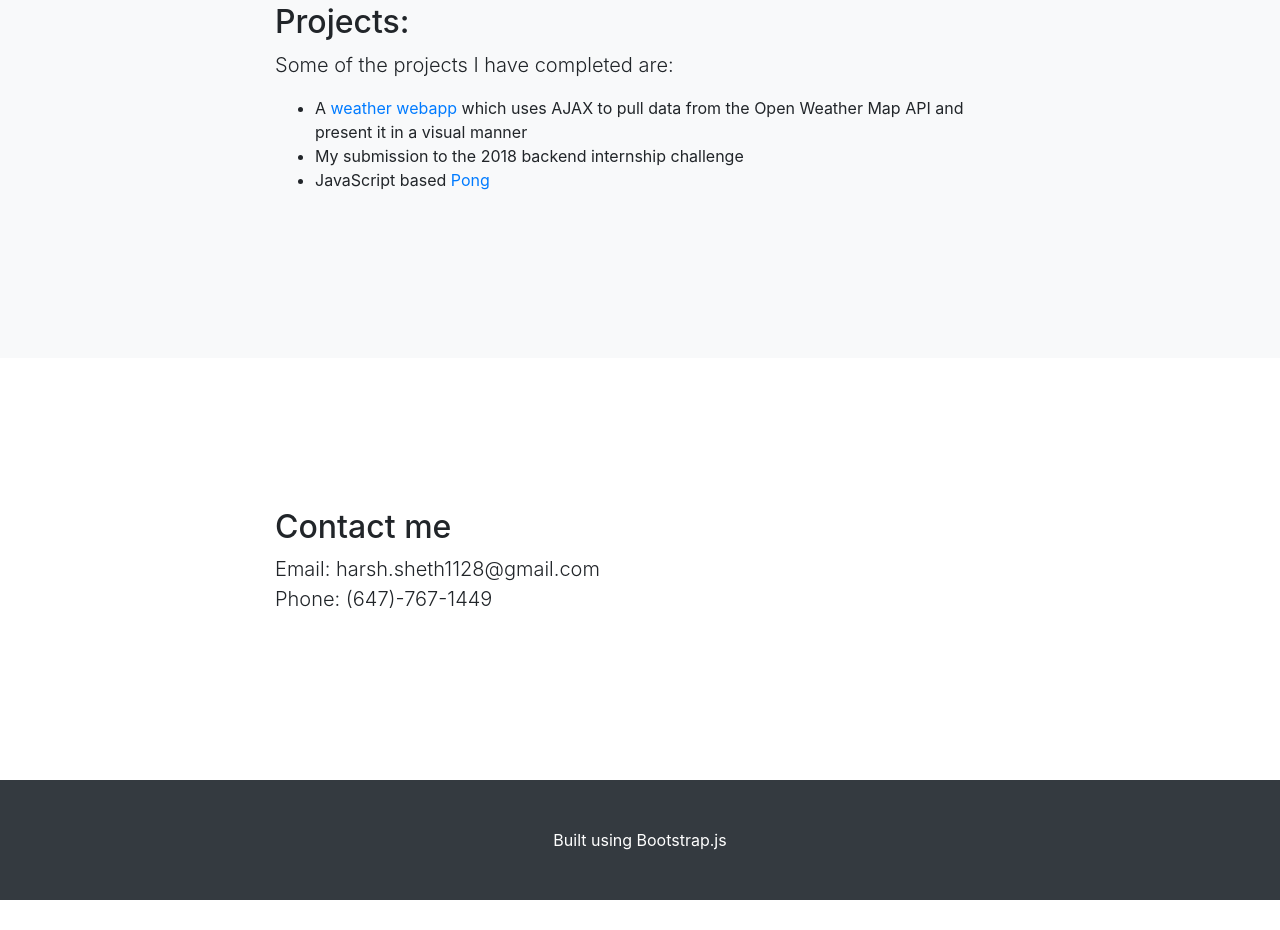
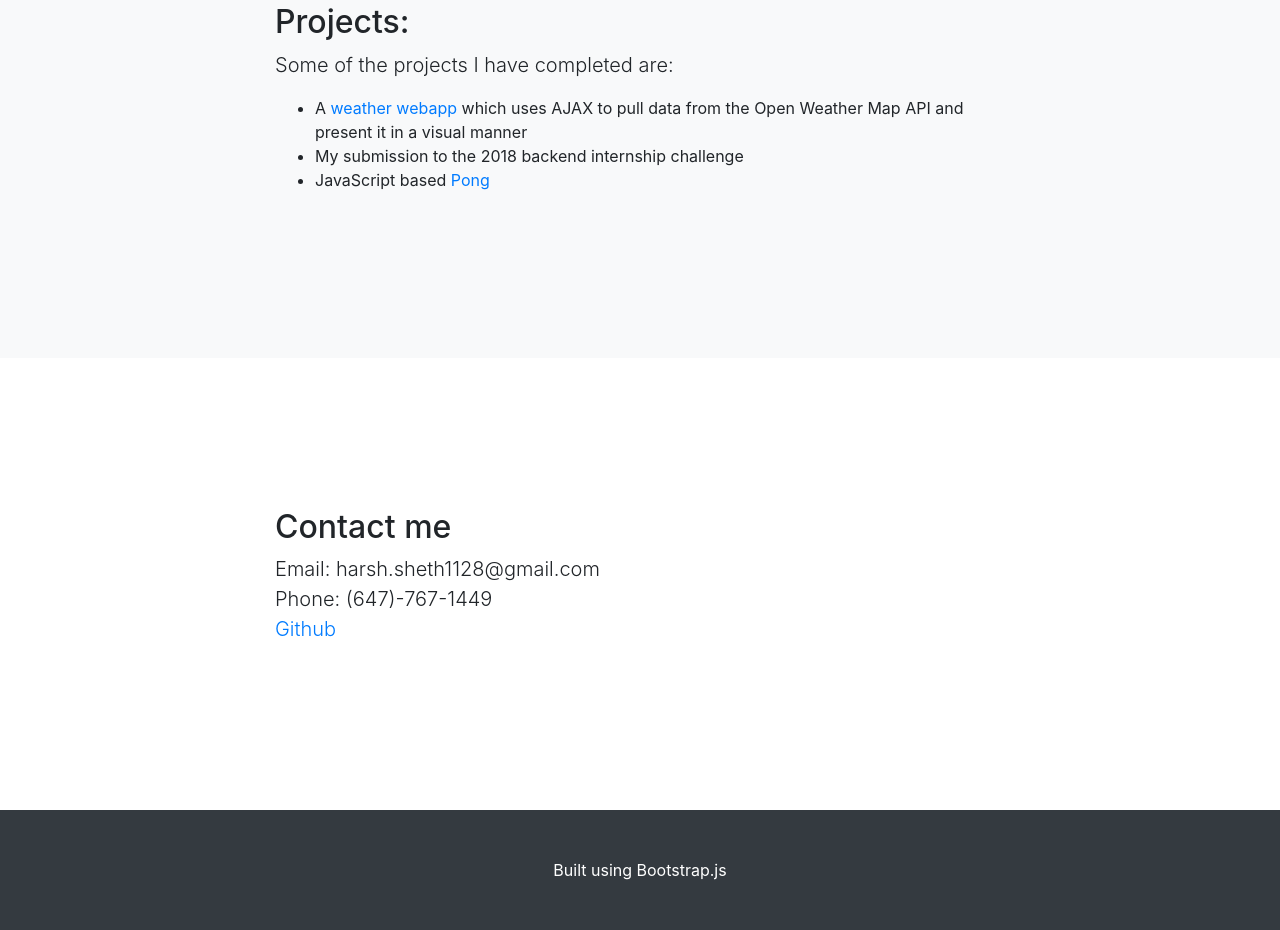
Before and after one commit to HarshSheth1128/HarshSheth1128.github.io-OLD-, a plain HTML site: page projects.html in a window 1280 px wide. Shown: the part 665-1595 px from the top of the page. Before the commit the page ends 1565 px from the top, so only its background shows below. Drawn offline with nearby package versions, Linux system fonts and the light colour scheme; files whose address does not match are found by name.

Commit message:
Added github page

```diff
--- a/projects.html
+++ b/projects.html
@@ -73,7 +73,7 @@
         <div class="row">
           <div class="col-lg-8 mx-auto">
             <h2>Contact me</h2>
-            <p class="lead">Email: harsh.sheth1128@gmail.com <br /> Phone: (647)-767-1449</p>
+            <p class="lead">Email: harsh.sheth1128@gmail.com <br /> Phone: (647)-767-1449 <br /> <a href="https://github.com/nyanman28">Github</a> </p>
           </div>
         </div>
       </div>
```
